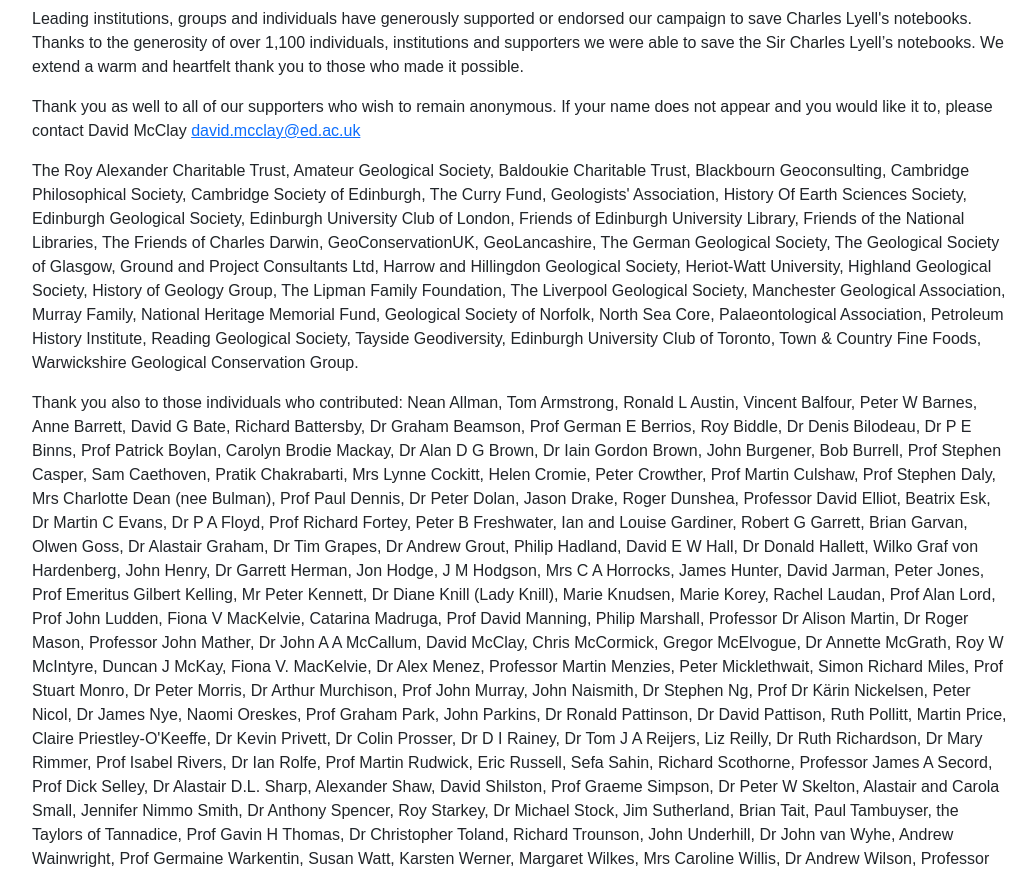
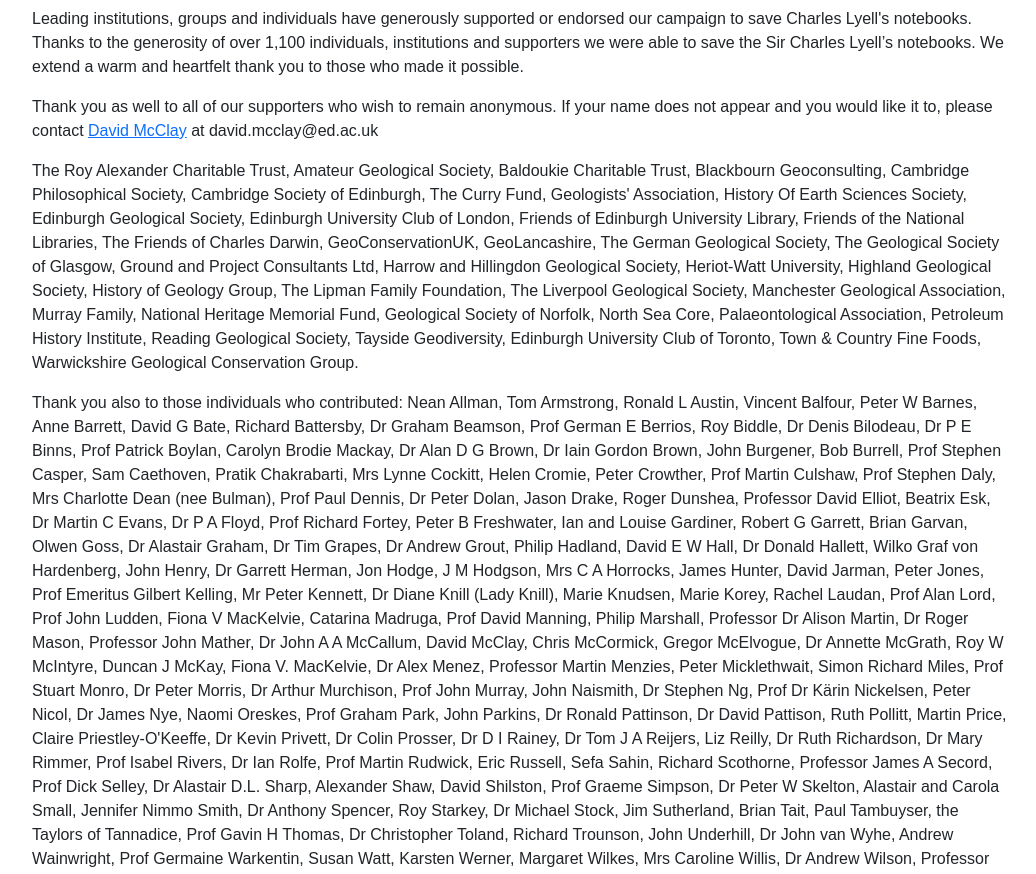
Before and after one commit to UoEMainLibrary/Lyell-Website, a React (Create React App) app in the folder frontend/: page /Acknowledgements in a window 1280 px wide. Shown: the part 1167-2041 px from the top of the page, without its empty margins (120-1156 px from the left). Built offline with nearby package versions, Linux system fonts and the light colour scheme; a web font is replaced by a local one.

Commit message:
link fix

```diff
--- a/frontend/src/components/UniversalViewer.js
+++ b/frontend/src/components/UniversalViewer.js
@@ -9,10 +9,6 @@
     useEffect(() => {
         const initViewer = () => {
             var urlAdapter = new IIIFURLAdaptor();
-
-            const data1 = {
-                manifest: "http://localhost:5000/api/manifest/" + manifest,
-            };
             const data = {
                 manifest: "http://localhost:5000/api/manifest/" + manifest,
                 embedded: true, // needed for codesandbox frame
--- a/frontend/src/pages/Acknowledgements.js
+++ b/frontend/src/pages/Acknowledgements.js
@@ -54,8 +54,7 @@
                     supporters we were able to save the Sir Charles Lyell’s notebooks. We extend a warm and heartfelt
                     thank you to those who made it possible.</p>
                 <p>Thank you as well to all of our supporters who wish to remain anonymous. If your name does not appear
-                    and you would like it to, please contact David McClay <a
-                        href="david.mcclay@ed.ac.uk">david.mcclay@ed.ac.uk</a></p>
+                    and you would like it to, please contact <a href="mailto:david.mcclay@ed.ac.uk">David McClay</a> at david.mcclay@ed.ac.uk</p>
                 <p>The Roy Alexander Charitable Trust, Amateur Geological Society, Baldoukie Charitable Trust,
                     Blackbourn Geoconsulting, Cambridge Philosophical Society, Cambridge Society of Edinburgh, The Curry
                     Fund, Geologists' Association, History Of Earth Sciences Society, Edinburgh Geological Society,
```
